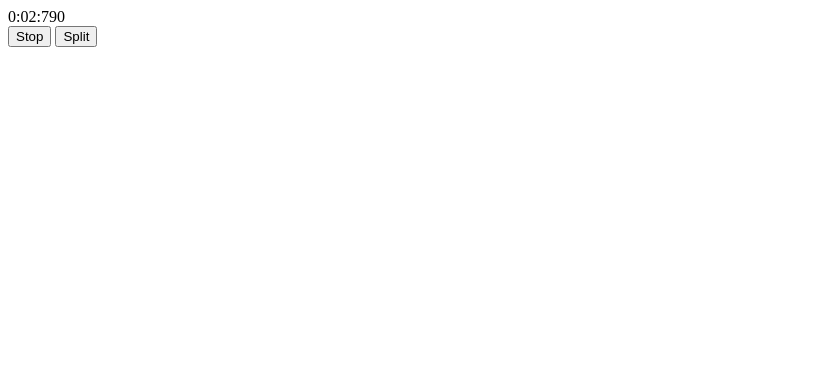
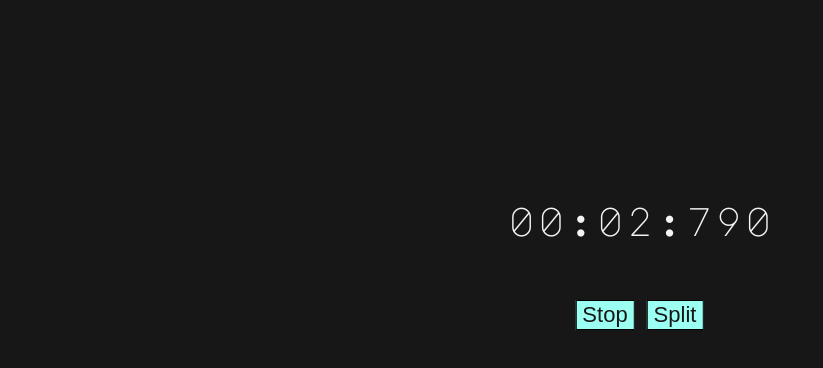
Before and after one commit to tohanian/simple-stopwatch, a website built with webpack: page dist/index.html in a window 1280 px wide. Both pictures are taken after a click on the button "Start". Shown: the whole page, without its empty margins (0-823 px from the left). Built offline with nearby package versions, Linux system fonts and the light colour scheme.

Commit message:
Add initial styling

```diff
--- a/src/index.js
+++ b/src/index.js
@@ -122,7 +122,7 @@
   }
 
   function parsedMinutes(time) {
-    return getMinutes(time);
+    return pad(getMinutes(time), 2);
   }
 
   function getSeconds(time) {
--- /dev/null
+++ b/styles/index.scss
@@ -0,0 +1,56 @@
+// nice grey color: #66666a;
+
+html {
+  background: #171718;
+  font-family: 'Heebo', sans-serif;
+  color: #f3f3f3;
+}
+
+.app {
+  min-height: 100vh;
+  position: relative;
+  .app-child {
+    position: absolute;
+    top: 50%;
+    left: 50%;
+    transform: translate(-50%, -50%);
+    height: 50vh;
+
+    .timer-container {
+      .timer {
+        font-family: 'Major Mono Display', monospace;
+        font-size: 40px;
+        color: #f3f3f3;
+        font-weight: 400;
+      }
+    }
+
+    .timer-buttons {
+      margin: 60px auto 30px auto;
+      display: flex;
+      justify-content: center;
+      .button-container {
+        width: 70px;
+        button {
+          background: #9bfff1;
+          border: 1px solid black;
+          text-align: center;
+          margin: 0 auto;
+          display: block;
+          font-size: 22px;
+          color: #171718;
+          outline: none;
+        }
+      }
+    }
+
+    .split-lists {
+      ul {
+        li {
+          margin: 10px auto;
+          text-align: center;
+        }
+      }
+    }
+  }
+}
```
Also changed, not shown: package.json (+2 -6 lines), dist/index.css (added), dist/index.html, dist/reset.css (added), 2 other files.
